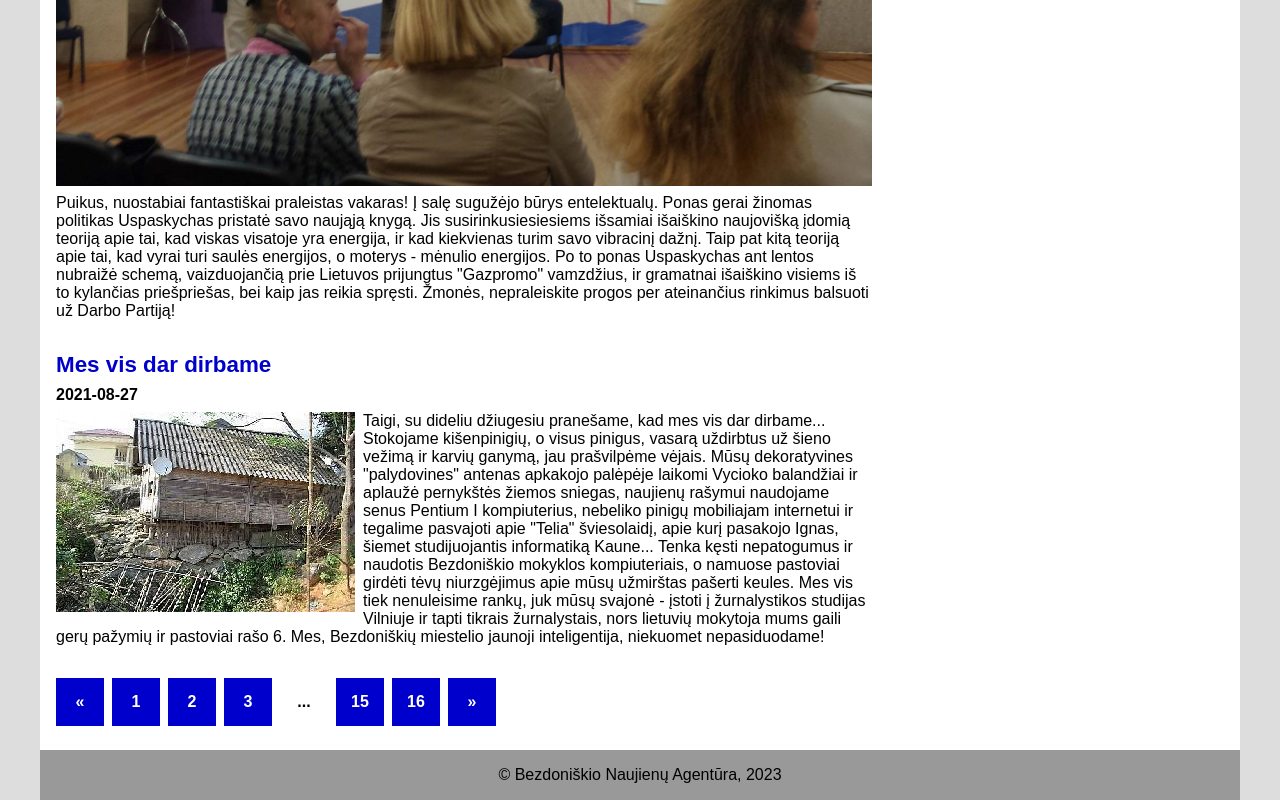
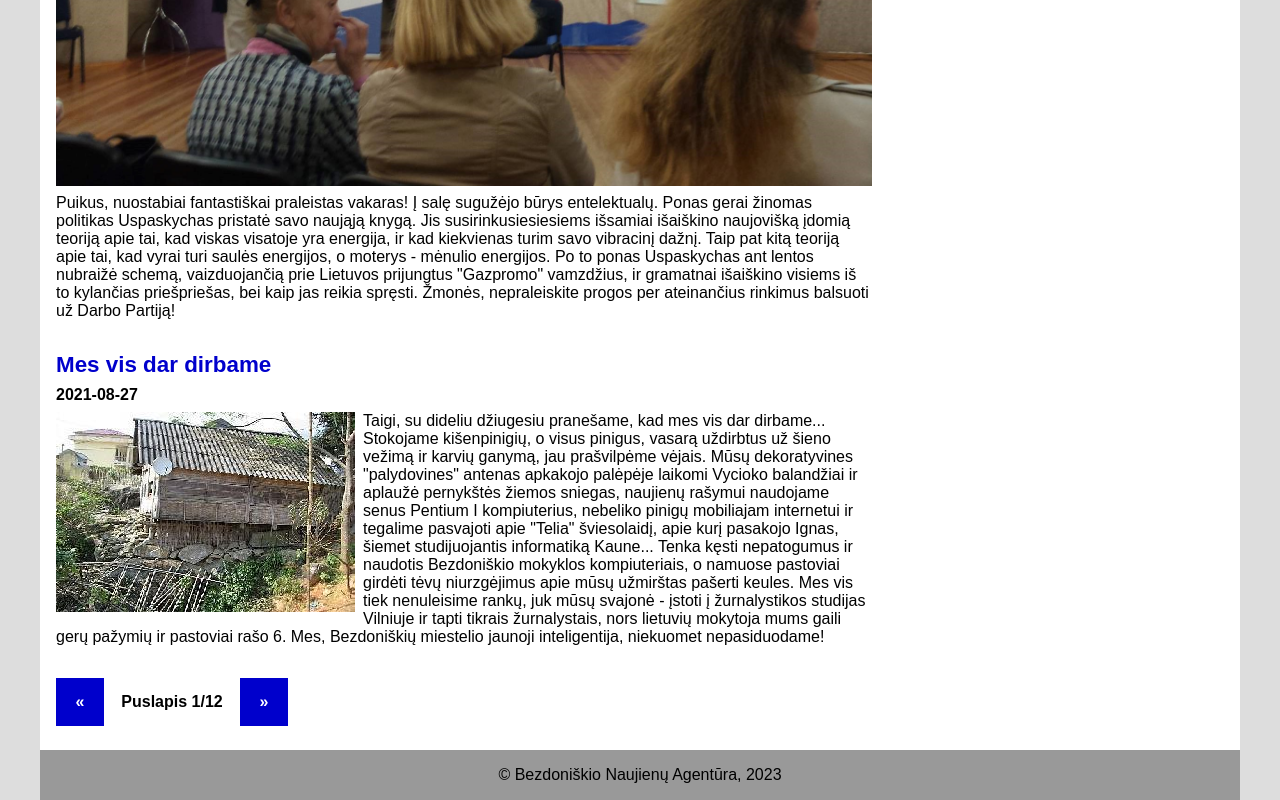
Before and after one commit to tgilvonas/bna-frontend, a website: page index.html in a window 1280 px wide. Shown: the part 1448-2248 px from the top of the page. Drawn offline with Linux system fonts and the light colour scheme.

Commit message:
Pagination was corrected

```diff
--- a/assets-src/sass-frontend/layout-and-main-components.scss
+++ b/assets-src/sass-frontend/layout-and-main-components.scss
@@ -127,6 +127,9 @@ input[type="text"], button {
     text-align: center;
     text-decoration: none;
     font-weight: bold;
+    &.page-position-indicator {
+      width: 120px;
+    }
   }
   a.page-link {
     background-color: var(--blue);
--- a/index.html
+++ b/index.html
@@ -141,24 +141,9 @@ Mes ponui A. Šmugeliui uždavėme klausimą, ar nepasikartos incidentas, kai Ba
                     <li class="">
 		                <a class="page-link" href="#">&laquo;</a>
 		            </li>
-                    <li class="current" aria-current="page">
-                    	<a class="page-link" href="#">1</a>
-                    </li>
-                    <li class="page-item">
-                    	<a class="page-link" href="#">2</a>
-                    </li>
-                    <li class="page-item">
-                    	<a class="page-link" href="#">3</a>
-                    </li>
 					<li class="">
-						<span class="page-link">...</span>
+						<span class="page-link page-position-indicator">Puslapis 1/12</span>
 					</li>
-                    <li class="">
-                    	<a class="page-link" href="#">15</a>
-                    </li>
-                    <li class="">
-                    	<a class="page-link" href="#">16</a>
-                    </li>
                     <li class="">
 		                <a class="page-link" href="#">&raquo;</a>
 		            </li>
```
Also changed, not shown: assets-dist/frontend-main.css.
